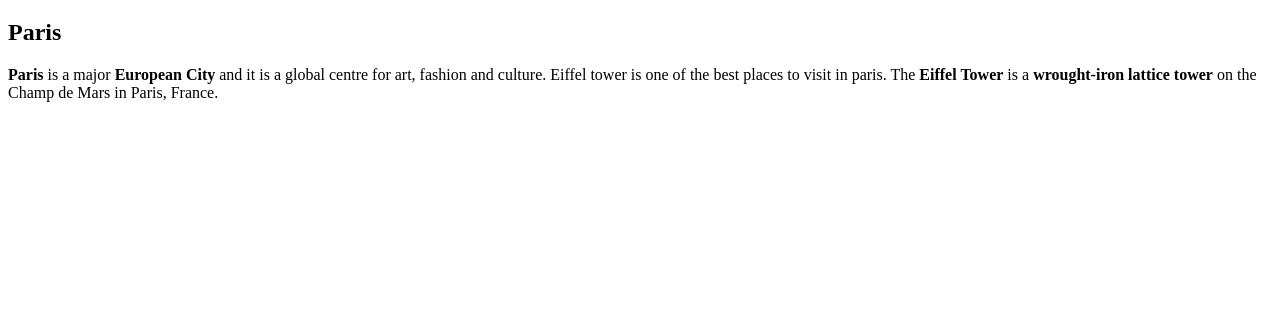
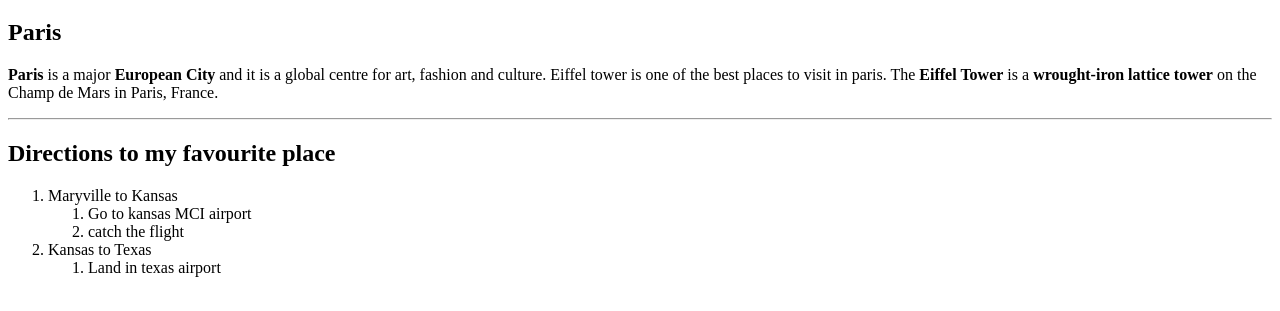
Before and after one commit to 44-563-WebApps-F21/webapps-f21-assignment-3-deepthi39, a plain HTML site: page index.html in a window 1280 px wide. Shown: the part 61-372 px from the top of the page. Drawn offline with Linux system fonts and the light colour scheme.

Commit message:
ordered list is added

```diff
--- a/index.html
+++ b/index.html
@@ -5,13 +5,27 @@
     </head>
     <body>
         <h1>Deepthi Kaithi</h1>
-    </body>
-</html>
-     <head>
+
+
          <h2>Paris</h2>
          <p>
          <b>Paris</b> is a major <b>European City</b> and it is a global centre for art, fashion and culture.
          Eiffel tower is one of the best places to visit in paris.
          The <b>Eiffel Tower</b> is a <b>wrought-iron lattice tower</b> on the Champ de Mars in Paris, France.
          </p>
-     </head>
+
+     <hr>
+     <h2>Directions to my favourite place</h2>
+     <ol>
+         <li>Maryville to Kansas</li>
+         <ol>
+            <li>Go to kansas MCI airport</li>
+            <li>catch the flight</li>
+         </ol>
+         <li>Kansas to Texas</li>
+         <ol>
+             <li>Land in texas airport</li>
+         </ol>
+     </ol>
+    </body>
+     </html>
```
